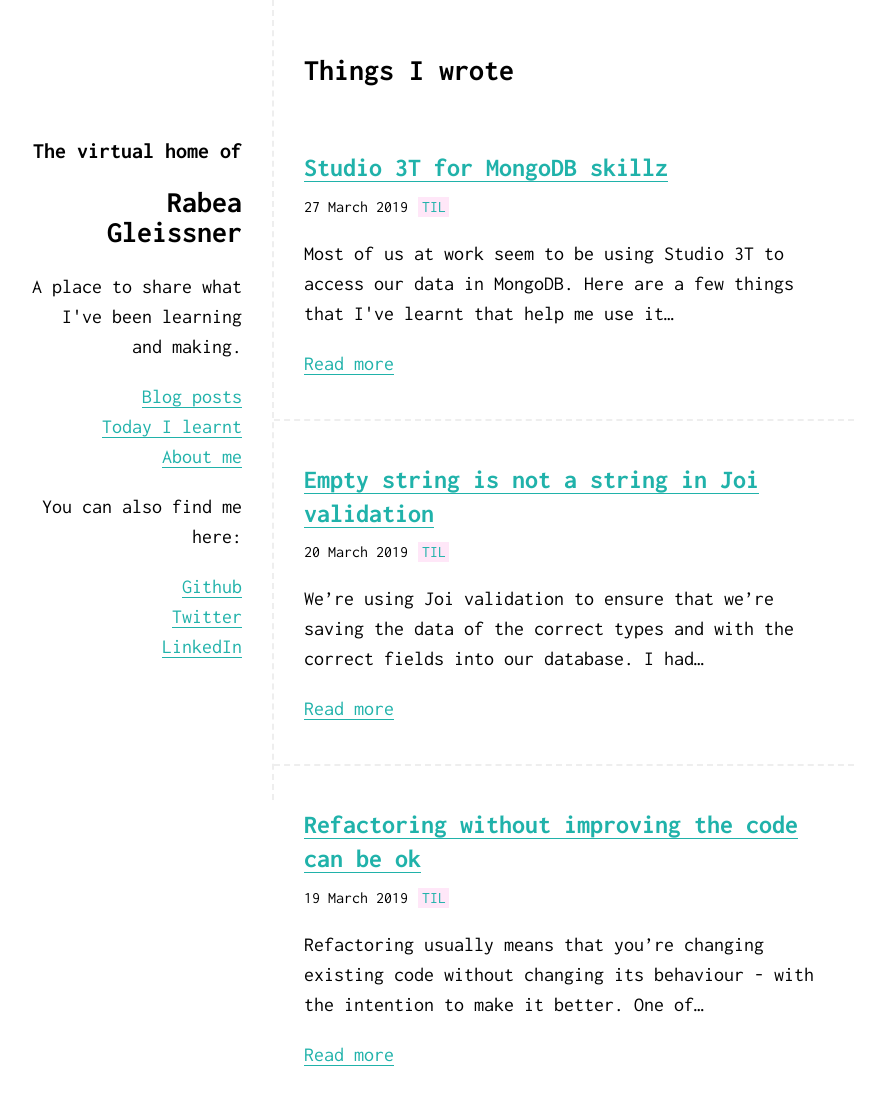
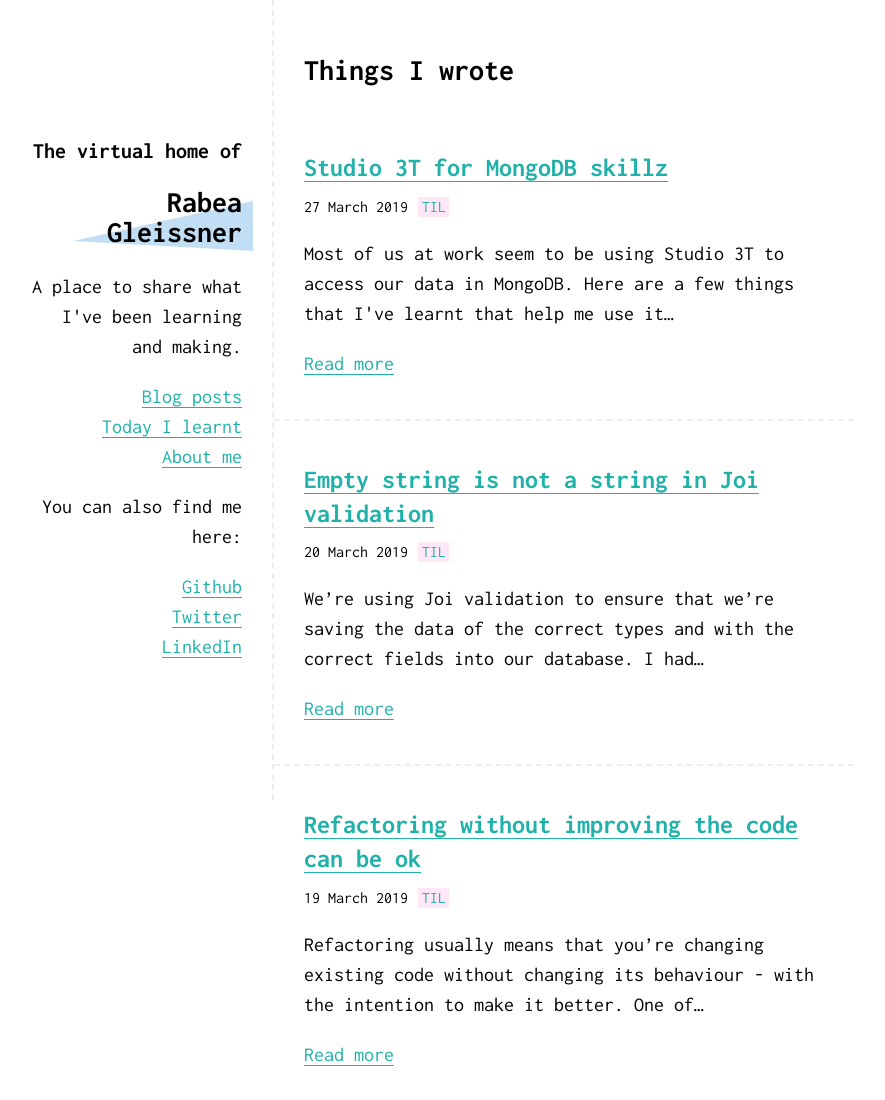
Before and after one commit to RabeaGleissner/personal-website, a Gatsby site: page / in a window 1280 px wide. Shown: the top 1100 px of the page, without its empty margins (216-1101 px from the left). Built offline with nearby package versions, Linux system fonts and the light colour scheme; Gatsby itself is replaced by a stand-in of ours.

Commit message:
Add triangle to title

```diff
--- a/src/components/HomepageHeader.jsx
+++ b/src/components/HomepageHeader.jsx
@@ -8,7 +8,7 @@ const HomepageHeader = () => {
     <header className="homepage-header">
       <section className="homepage-header-about">
         <h3>The virtual home of</h3>
-        <h1>Rabea Gleissner</h1>
+        <h1 className="homepage-header-title">Rabea Gleissner</h1>
         <p>A place to share what I've been learning and making.</p>
         <nav className="homepage-header-nav">
           <ul>
--- a/src/components/homepage-header.scss
+++ b/src/components/homepage-header.scss
@@ -1,3 +1,5 @@
+@import '../pages/common.scss';
+
 .homepage-header {
   border-right: 2px dashed #eee;
   position: fixed;
@@ -12,8 +14,26 @@
   top: 0px;
 }
 
+
 .homepage-header-about {
   text-align: right;
+  position: relative;
+}
+
+.homepage-header-title {
+  &:after {
+    position: absolute;
+    z-index: -1;
+    content: '';
+    display: table;
+    top: 83px;
+    right: -11px;
+    width: 0;
+    height: 0;
+    border-style: solid;
+    border-width: 40px 180px 10px 0;
+    border-color: transparent $homeTriangleColour transparent transparent;
+  }
 }
 
 .homepage-header-nav {
--- a/src/pages/common.scss
+++ b/src/pages/common.scss
@@ -2,3 +2,4 @@ $linkColour: lightseagreen;
 $linkHoverColour: darkcyan;
 $blogColour: lavender;
 $tilColour: #ffe7f8;
+$homeTriangleColour: rgba(134, 189, 233, .5);
```
